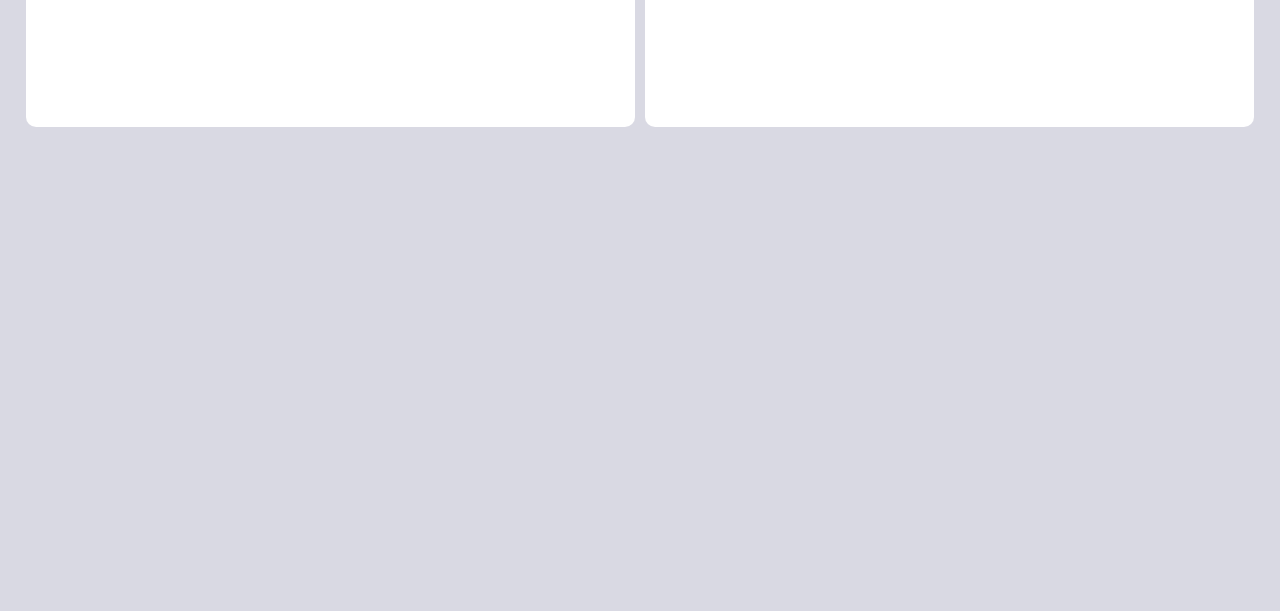
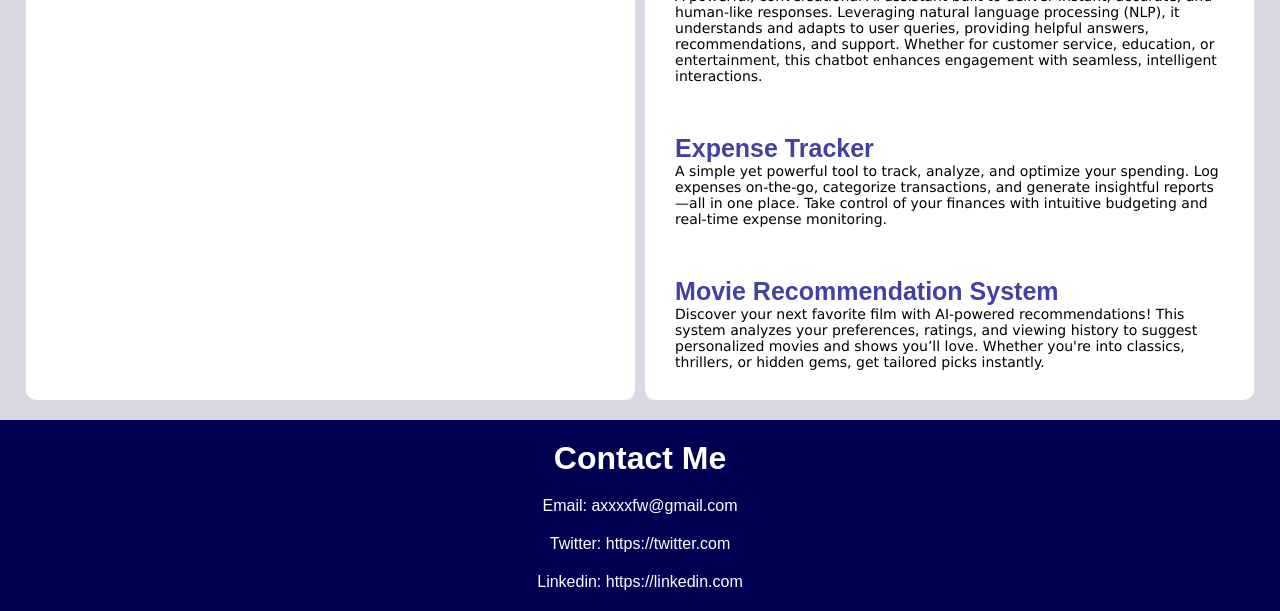
Before and after one commit to abhishekbaraik333/webins, a plain HTML site: page index.html in a window 1280 px wide. Shown: the part 592-1203 px from the top of the page. Before the commit the page ends 800 px from the top, so only its background shows below. Drawn offline with Linux system fonts and the light colour scheme.

Commit message:
all done

```diff
--- a/index.html
+++ b/index.html
@@ -15,16 +15,18 @@
             <svg viewBox="0 0 24 24" fill="none" xmlns="http://www.w3.org/2000/svg"><g id="SVGRepo_bgCarrier" stroke-width="0"></g><g id="SVGRepo_tracerCarrier" stroke-linecap="round" stroke-linejoin="round"></g><g id="SVGRepo_iconCarrier"> <g clip-path="url(#clip0_429_11066)"> <path d="M3 6.00092H21M3 12.0009H21M3 18.0009H21" stroke="#ffffff" stroke-width="2.5" stroke-linecap="round" stroke-linejoin="round"></path> </g> <defs> <clipPath id="clip0_429_11066"> <rect width="24" height="24" fill="white" transform="translate(0 0.000915527)"></rect> </clipPath> </defs> </g></svg>
         </div>
 
-        <nav class="desktop-menu ">
+        <nav class="desktop-menu">
                 <a href="/" class="navlink active">Home</a>
-                <a href="#about" class="nav-link">Portfolio</a>
+                <a href="#skills" class="nav-link">Skills</a>
+                <a href="#projects" class="nav-link">Portfolio</a>
                 <a href="#contact" class="nav-link">Contact</a>
         </nav>
 
-        <nav class="mobile-menu ">
-                <a href="/" class="nav-link active">Home</a>
-                <a href="#about" class="nav-link">Portfolio</a>
-                <a href="#contact" class="nav-link">Contact</a>
+        <nav class="mobile-menu">
+            <a href="/" class="navlink active">Home</a>
+            <a href="#skills" class="nav-link">Skills</a>
+            <a href="#projects" class="nav-link">Portfolio</a>
+            <a href="#contact" class="nav-link">Contact</a>
         </nav>
     </header>
 
@@ -41,7 +43,7 @@
                     Skilled in building responsive, interactive websites using HTML, CSS, and JavaScript. Experienced in backend logic with Python and database management using SQL. Strong focus on clean code, performance optimization, and user-friendly design. Combines frontend aesthetics with functional backend systems for full-featured web solutions.</p>
             </div>
             <div class="right-container">
-                <div class="skills-container">
+                <div id="skills" class="skills-container">
                     <h2>Skills</h2>
                     <div class="skills-logo">
                         <img src="https://img.icons8.com/color/512/html-5.png" alt="HTML">
@@ -51,19 +53,46 @@
                         <img src="./sql-logo.png" alt="sql">
                     </div>
                 </div>
-                <div class="projects-container">
+                <div id="projects" class="projects-container">
                     <h2>Projects</h2>
 
-                    <img src="https://img.icons8.com/color/512/html-5.png" width="100" alt="HTML">
-                    <img src="./css3.png" width="100" alt="CSS">
-                    <img src="./javascript-logo.png" width="100" alt="javascript">
-                    <img src="./python.png" width="100" alt="python">
-                    <img src="./sql-logo.png" width="100" alt="sql">
+                    <div class="projects">
+                        <div class="project">
+                            <h3>AI Chatbot </h3>
+                            <p>A powerful, conversational AI assistant built to deliver instant, accurate, and human-like responses. Leveraging natural language processing (NLP), it understands and adapts to user queries, providing helpful answers, recommendations, and support. Whether for customer service, education, or entertainment, this chatbot enhances engagement with seamless, intelligent interactions.</p>
+                        </div>
+                        <div class="project">
+                            <h3>Expense Tracker</h3>
+                            <p>A simple yet powerful tool to track, analyze, and optimize your spending. Log expenses on-the-go, categorize transactions, and generate insightful reports—all in one place. Take control of your finances with intuitive budgeting and real-time expense monitoring.</p>
+                        </div>
+                        <div class="project">
+                            <h3>Movie Recommendation System</h3>
+                            <p>Discover your next favorite film with AI-powered recommendations! This system analyzes your preferences, ratings, and viewing history to suggest personalized movies and shows you’ll love. Whether you're into classics, thrillers, or hidden gems, get tailored picks instantly.</p>
+                        </div>
+                    </div>
                 </div>
             </div>
         </div>
     </main>
 
+    <footer id="contact">
+        <h4>Contact Me</h4>
+        <ul>
+           <li>
+            Email:
+            <a href="mailto:axxxxfw@gmail.com">axxxxfw@gmail.com</a>
+           </li>
+           <li>
+            Twitter:
+            <a href="https://twitter.com">https://twitter.com</a>
+           </li>
+           <li>
+            Linkedin:
+            <a href="https://linkedin.com">https://linkedin.com</a>
+           </li>
+        </ul>
+    </footer>
+
     <script src="script.js"></script>
 </body>
 </html>
--- a/style.css
+++ b/style.css
@@ -120,7 +120,7 @@ main {
 .about {
   display: flex;
   gap: 10px;
-  height: 100%;
+  height: fit-content;
 }
 
 .image-container {
@@ -159,7 +159,6 @@ main {
   border-radius: 10px;
   overflow: hidden;
   padding: 10px;
-  height: 80vh;
 }
 
 .left-container p {
@@ -174,27 +173,70 @@ main {
   flex-direction: column;
   gap: 10px;
   overflow: hidden;
-  height: 80vh;
 }
 
 .skills-container {
   background-color: #fff;
   border-radius: 10px;
-  padding: 10px;
-  height: 50%;
+  padding: 20px;
 }
 
 .projects-container {
   background-color: #fff;
   border-radius: 10px;
-  padding: 10px;
-  height: 50%;
+  padding: 20px;
 }
-
 
 .skills-logo img{
     width: 120px;
     height: 120px;
+}
+
+.projects{
+    margin-top: 30px;
+    display: flex;
+    flex-direction: column;
+    gap: 30px;
+}
+
+.project{
+    padding: 10px;
+    border-radius: 10px;
+    transition: all 0.3s;
+}
+
+.project:hover{
+    background-color: #dadaf4;
+}
+
+
+.project p{
+    font-family: 'Lucida Sans', 'Lucida Sans Regular', 'Lucida Grande', 'Lucida Sans Unicode', Geneva, Verdana, sans-serif;
+    font-size: 14px;
+}
+
+footer{
+    padding: 20px 10%;
+    background-color: #000052;
+    display: flex;
+    flex-direction: column;
+    gap: 20px;
+    justify-content: center;
+}
+
+footer h4{
+    font-size: 32px;
+    color: #fff;
+    text-align: center;
+}
+
+footer ul{
+    display: flex;
+    flex-direction: column;
+    align-items: center;
+    color: white;
+    gap: 20px;
+    list-style: none;
 }
 
 @media screen and (max-width: 768px) {
```
